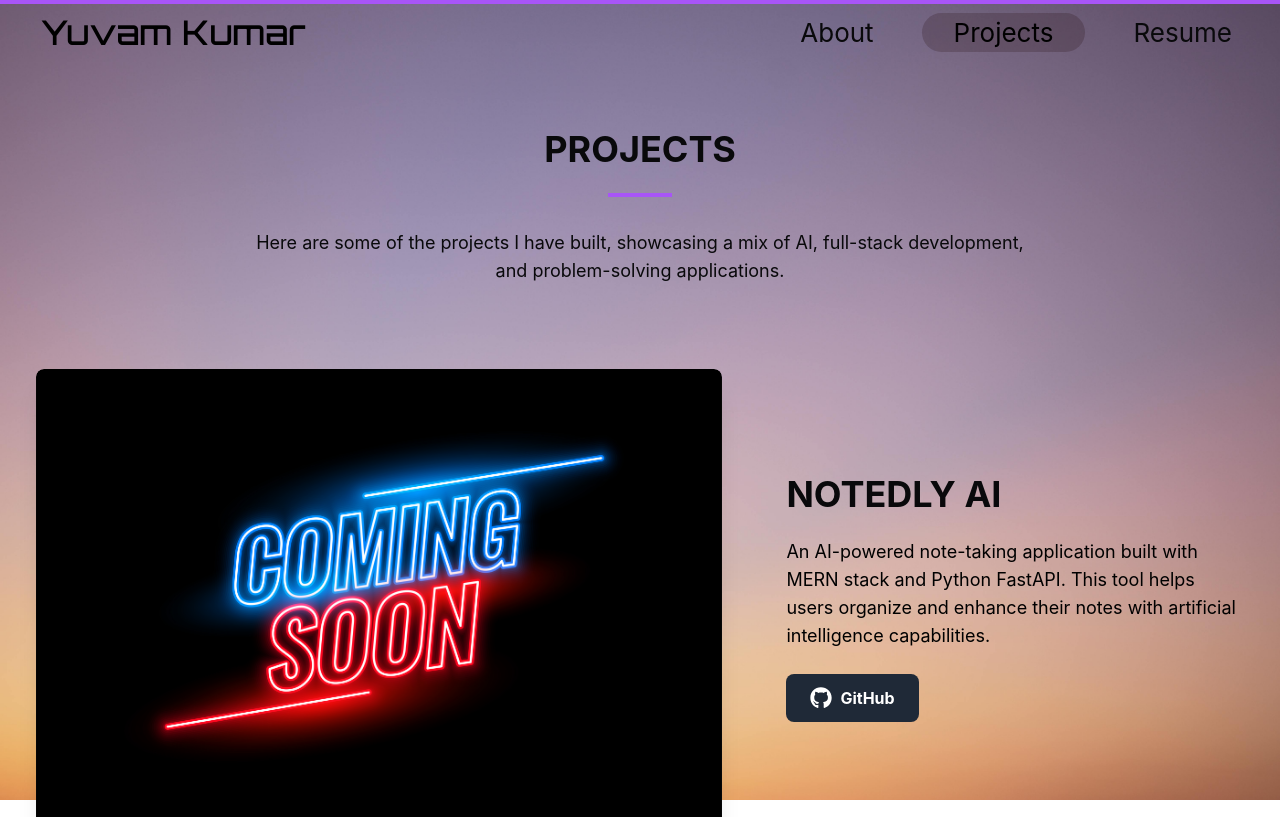
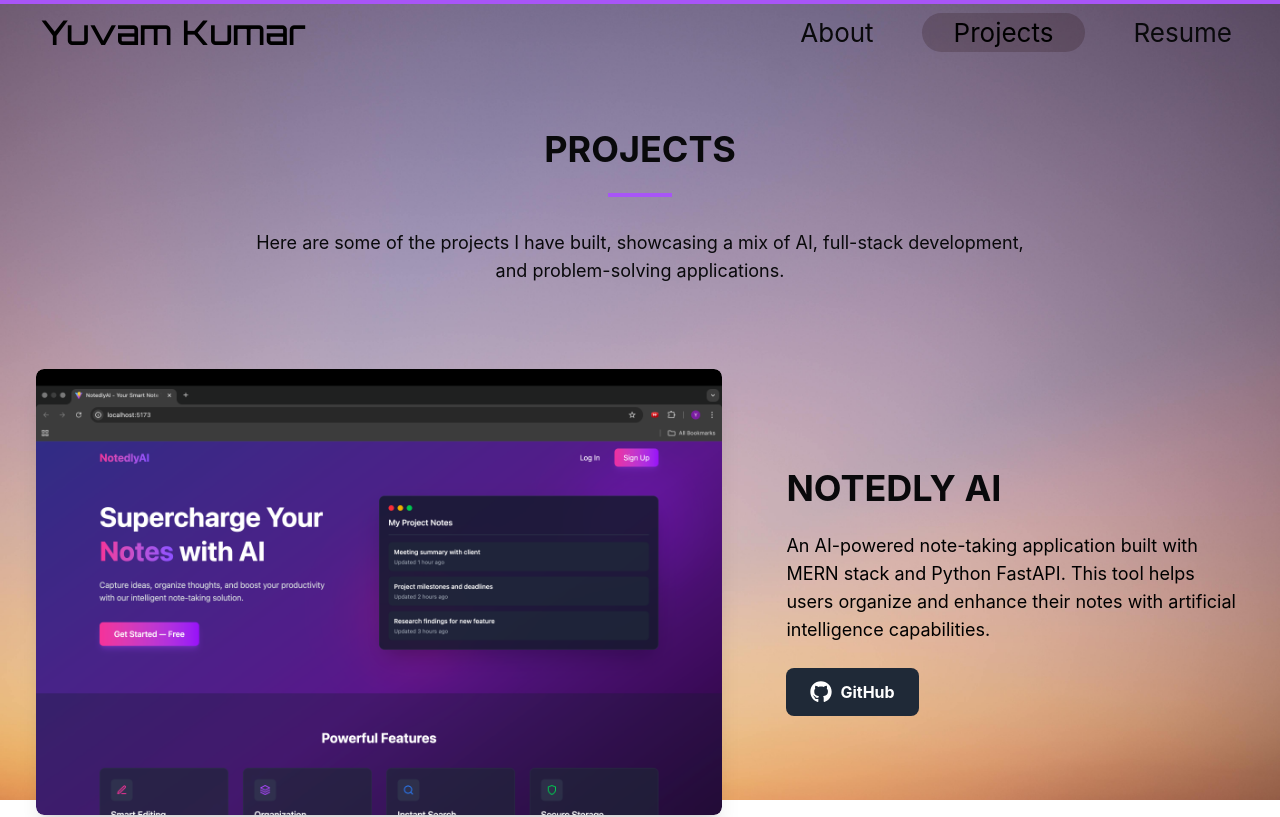
Before and after one commit to YuvamKumarSWE/PersonalPortfolio, a React (Vite) app: page /projects in a window 1280 px wide. Shown: the top 817 px of the page. Built offline with nearby package versions, Linux system fonts and the light colour scheme; a web font is replaced by a local one.

Commit message:
Update Projects.jsx

```diff
--- a/src/Components/Projects.jsx
+++ b/src/Components/Projects.jsx
@@ -8,7 +8,7 @@ import ScrollProgress from "./ui/ScrollProgress";
 export default function Projects() {
     const projects = [
         {
-            img: "/images/comingsoon.jpg",
+            img: "/images/note.png",
             title: "NOTEDLY AI",
             description: "An AI-powered note-taking application built with MERN stack and Python FastAPI. This tool helps users organize and enhance their notes with artificial intelligence capabilities.",
             github: "https://github.com/YuvamKumarSWE/NOTEDLYAI",
```
